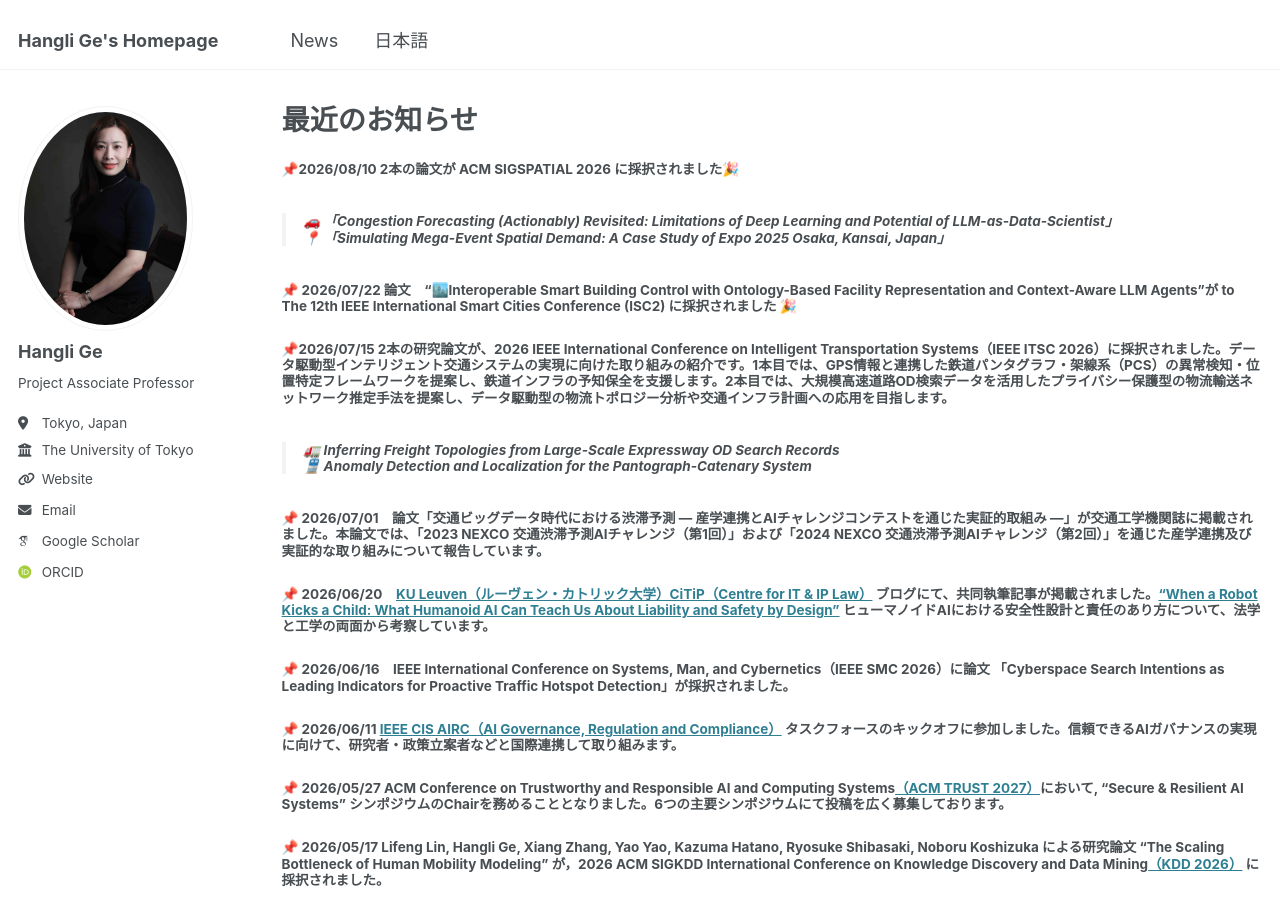
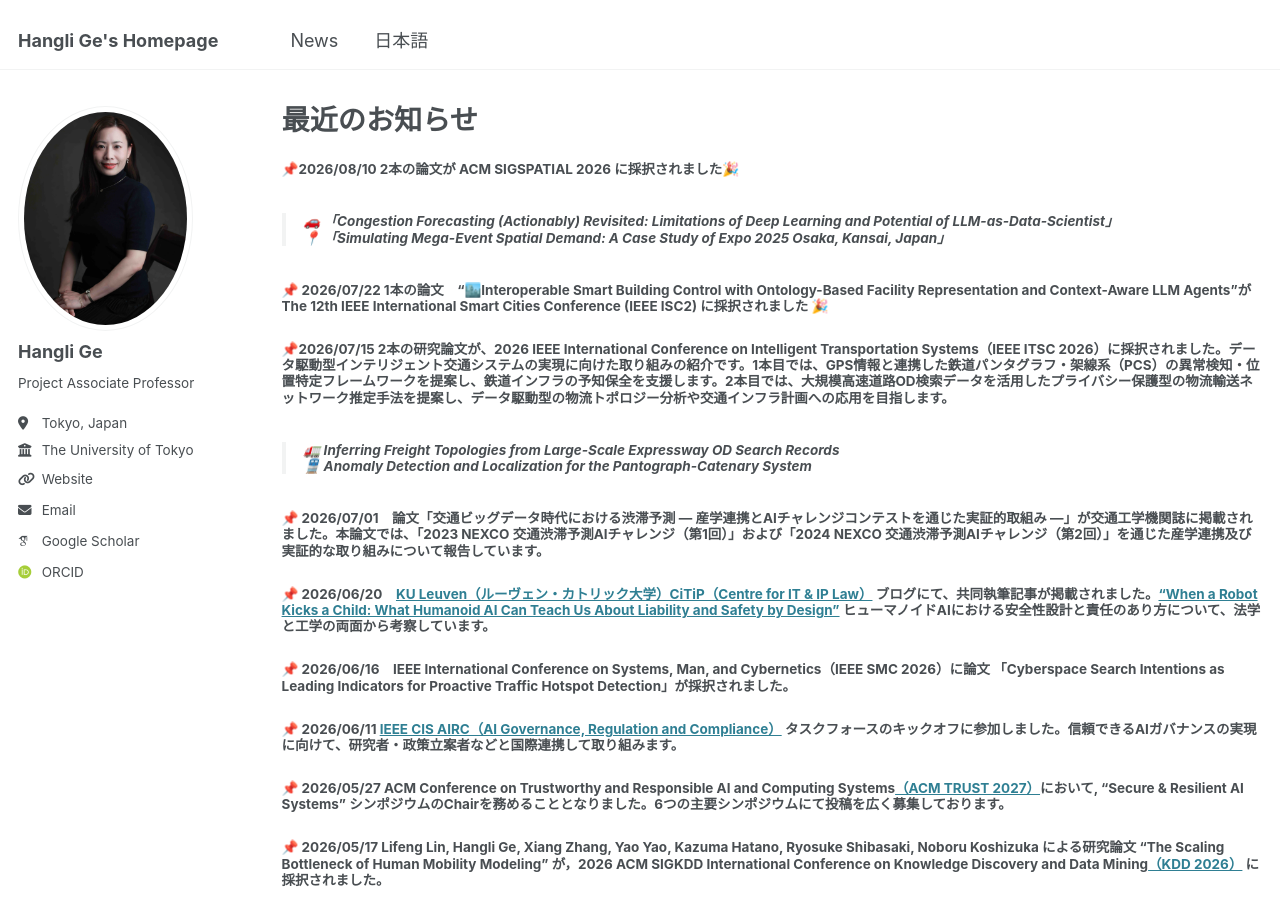
Before and after one commit to christie888/christie888.github.io, a Jekyll site: the page built from _pages/post_jp.md, in a window 1280 px wide and 900 px high. Built offline with Jekyll 4.4.1, drawn with Linux system fonts in a browser that asks for light colours; some web fonts are replaced.

Commit message:
Update post_jp.md

```diff
--- a/_pages/post_jp.md
+++ b/_pages/post_jp.md
@@ -8,7 +8,7 @@ permalink: post_jp/
 ##### 📌2026/08/10 2本の論文が ACM SIGSPATIAL 2026 に採択されました🎉
 > ###### 🚗 **「Congestion Forecasting (Actionably) Revisited: Limitations of Deep Learning and Potential of LLM-as-Data-Scientist」**<br>📍 **「Simulating Mega-Event Spatial Demand: A Case Study of Expo 2025 Osaka, Kansai, Japan」**
 
-##### 📌 2026/07/22   論文　**“🏙️Interoperable Smart Building Control with Ontology-Based Facility Representation and Context-Aware LLM Agents”**が to The 12th IEEE International Smart Cities Conference (ISC2) に採択されました 🎉
+##### 📌 2026/07/22  1本の論文　**“🏙️Interoperable Smart Building Control with Ontology-Based Facility Representation and Context-Aware LLM Agents”**が The 12th IEEE International Smart Cities Conference (IEEE ISC2) に採択されました 🎉
 
 ##### 📌2026/07/15 2本の研究論文が、2026 IEEE International Conference on Intelligent Transportation Systems（IEEE ITSC 2026）に採択されました。**データ駆動型インテリジェント交通システム**の実現に向けた取り組みの紹介です。1本目では、GPS情報と連携した鉄道パンタグラフ・架線系（PCS）の異常検知・位置特定フレームワークを提案し、鉄道インフラの予知保全を支援します。2本目では、大規模高速道路OD検索データを活用したプライバシー保護型の物流輸送ネットワーク推定手法を提案し、データ駆動型の物流トポロジー分析や交通インフラ計画への応用を目指します。
 >###### 🚛 **Inferring Freight Topologies from Large-Scale Expressway OD Search Records**<br>🚆 **Anomaly Detection and Localization for the Pantograph-Catenary System**
```
